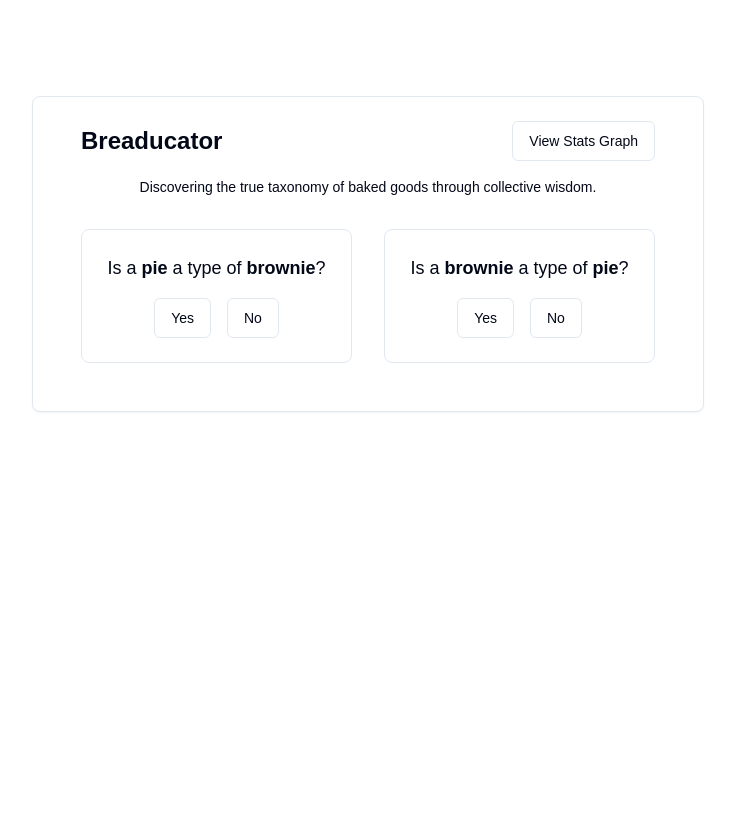
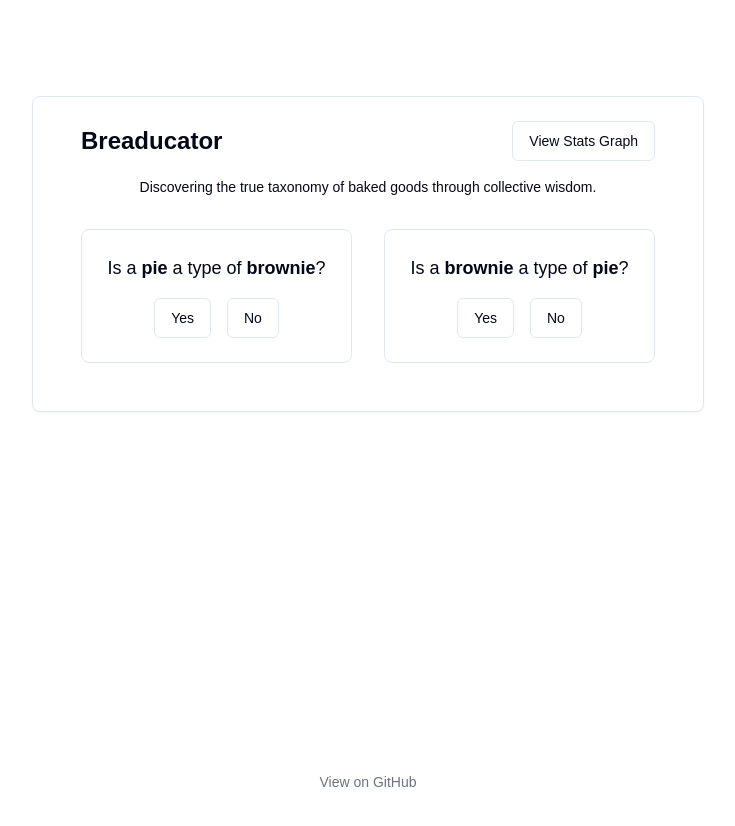
Before and after one commit to Gamemackerel/BakedGoods, a Next.js app: page / in a window 1280 px wide. Shown: the top 826 px of the page, without its empty margins (272-1007 px from the left). Built offline with nearby package versions, Linux system fonts and the light colour scheme; no server answers; the database is empty.

Commit message:
Add github link

```diff
--- a/app/page.tsx
+++ b/app/page.tsx
@@ -1,9 +1,13 @@
+import { Link } from 'lucide-react'
 import BakedGoodsGame from './components/BakedGoodsGame'
 
 export default function Home() {
   return (
     <main className="min-h-screen">
       <BakedGoodsGame />
+      <footer className="absolute bottom-2 left-1/2 transform -translate-x-1/2 text-sm text-gray-500">
+        <a className='hover:underline' href='https://github.com/Gamemackerel/BakedGoods'>View on GitHub</a>
+      </footer>
     </main>
   )
 }
--- a/app/stats/page.tsx
+++ b/app/stats/page.tsx
@@ -4,6 +4,9 @@ export default function StatsPage() {
     return (
         <main className="min-h-screen">
           <StatsView />
+          <footer className="absolute bottom-2 left-1/2 transform -translate-x-1/2 text-sm text-gray-500">
+            <a className='hover:underline' href='https://github.com/Gamemackerel/BakedGoods'>View on GitHub</a>
+          </footer>
         </main>
       )
   }
```
